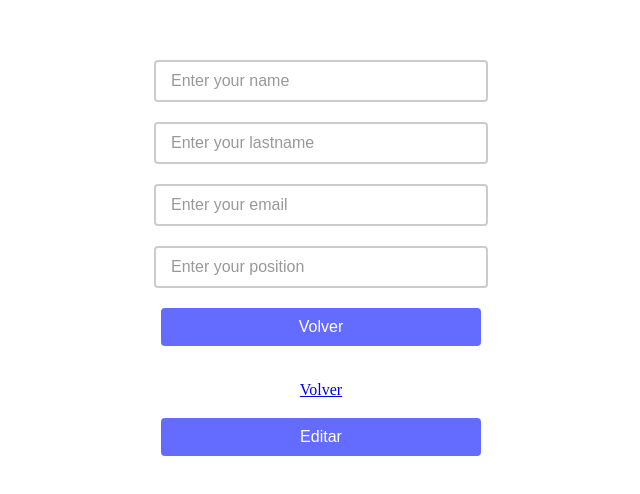
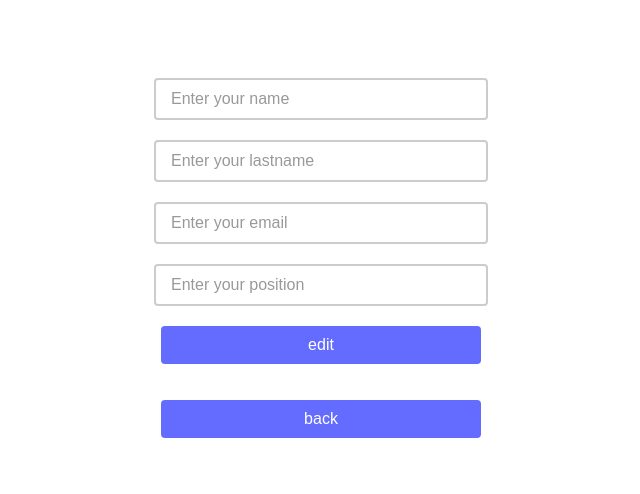
Before and after one commit to Barbarasanchez11/CRUD_reqres.in, a React (Vite) app: page /users/1/edit in a window 1280 px wide. Shown: the part 142-636 px from the top of the page, without its empty margins (319-959 px from the left). Built offline with nearby package versions, Linux system fonts and the light colour scheme.

Commit message:
refactor: integrate updateUser from reqRes service and update success message text and CSS

```diff
--- a/src/components/CreateUser/CreateUser.jsx
+++ b/src/components/CreateUser/CreateUser.jsx
@@ -72,8 +72,8 @@ const CreateUser = () => {
                     />
 
                 </div>
-                <Button label="Crear usuario" type='submit' />
-                <Button onClick={() => navigate('/')} label="Volver" type="button" />
+                <Button label="Create user" type='submit' />
+                <Button onClick={() => navigate('/')} label="back" type="button" />
             </form>
             {message && <p className="message-createuser">{message}</p>}
         </main>
--- a/src/components/EditUser/EditUser.jsx
+++ b/src/components/EditUser/EditUser.jsx
@@ -1,14 +1,14 @@
 import { useState } from "react"
-import axios from "axios"
-import { useParams,Link  } from "react-router-dom"
-import './editUser.css'
+import { useParams, useNavigate  } from "react-router-dom"
+import updateUser from '../../services/reqRes'
 import Button from "../Button/Button"
 import Input from "../Input/Input"
+import './editUser.css'
 
 
 const EditUser = () => {
-    const [isEditing,setIsEditing] = useState('')
     const {id} = useParams()
+    const navigate = useNavigate()
 
     const [name,setName] = useState('')
     const [lastname,setLastname] = useState('')
@@ -16,39 +16,32 @@ const EditUser = () => {
     const [job,setJob] = useState('')
     const [message,setMessage] = useState('')
 
-    const handleUpdateUser = async () => {
-        try {
-            const body = {
-                Name: name,
-                Lastname: lastname,
-                Email: email,
-                Position: job,
-              };
-
-            const response = await axios.put(`https://reqres.in/api/users/${id}`,body , {
-                headers: {
-                    'x-api-key': 'reqres-free-v1'
-                  }
-            })
-
-            setIsEditing(response)
-            setMessage('Usuario actualizado correctamente');
+    const clearForm = () => {
         setName('')
         setLastname('')
         setEmail('')
         setJob('')
+      }
 
+      const handleSubmit = async (event) => {
+        event.preventDefault()
 
+        const body = {
+          name,
+          lastname,
+          email,
+          position: job,
+        }
+
+        try {
+          await updateUser.updateUser(id, body)
+          setMessage('User updated successfully!')
+          clearForm()
         } catch (error) {
           console.error(error.message)
+          setMessage('Error updating user')
         }
       }
-
-    const handleSubmit = (event) =>{
-        event.preventDefault()
-        handleUpdateUser()
-       }
-
 
     return (
     <main className="edituser-main">
@@ -73,11 +66,11 @@ const EditUser = () => {
             value={job}
             onChange={event => setJob(event.target.value)}
         />
-        <Button label='Volver' type='button' /><Link to={'/'}>Volver</Link>
-        <Button onClick={handleUpdateUser} label="Editar" type='button'/>
+        <Button label="edit" type='submit'/>
+        <Button label='back' type='button' onClick={() => navigate('/')} />
 
      </form>
-    {message && <p>{message}</p>}
+     {message && <p className="message-updateuser">{message}</p>}
 
     </main>
     )
--- a/src/components/EditUser/editUser.css
+++ b/src/components/EditUser/editUser.css
@@ -15,3 +15,8 @@
     width: 100%;
     gap: 20px;
 }
+
+.message-updateuser{
+  color: red;
+  margin-bottom: 10px;
+}
```
Lines whose indentation alone changed are shown as unchanged.
